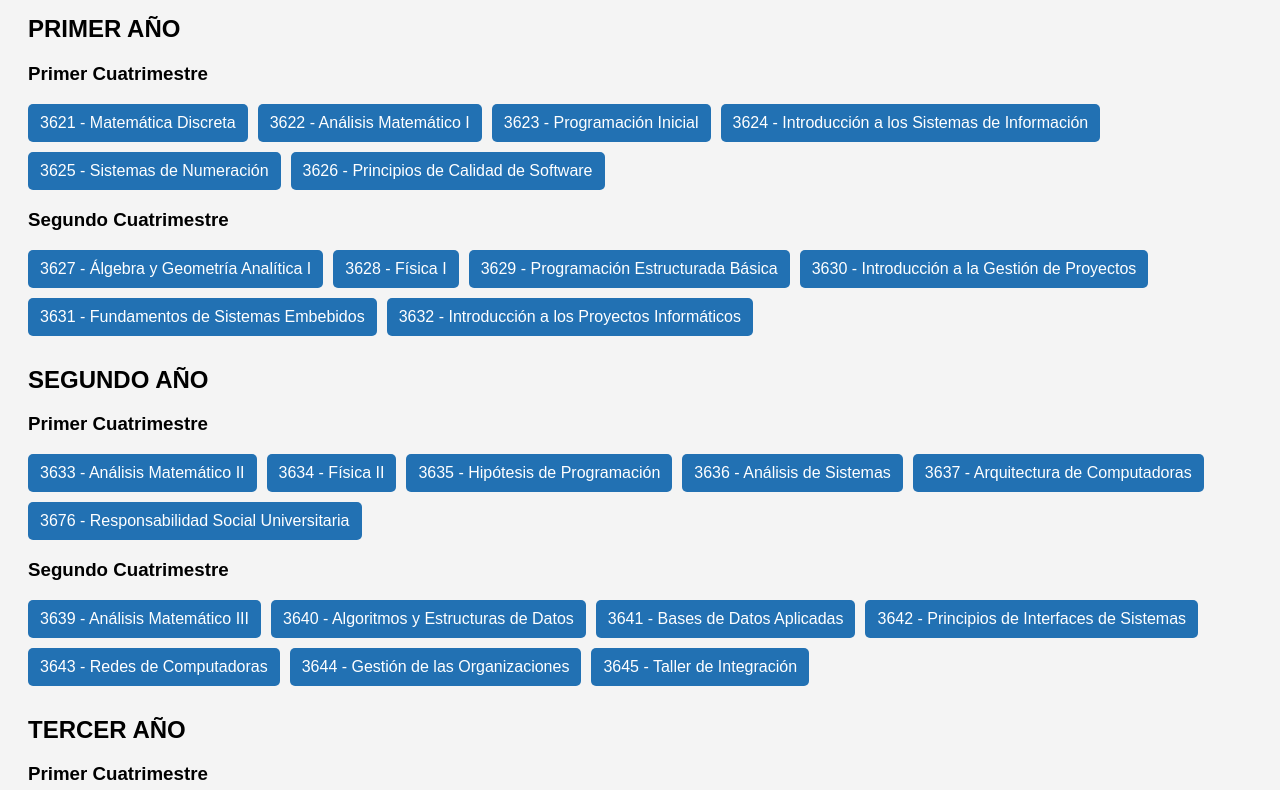
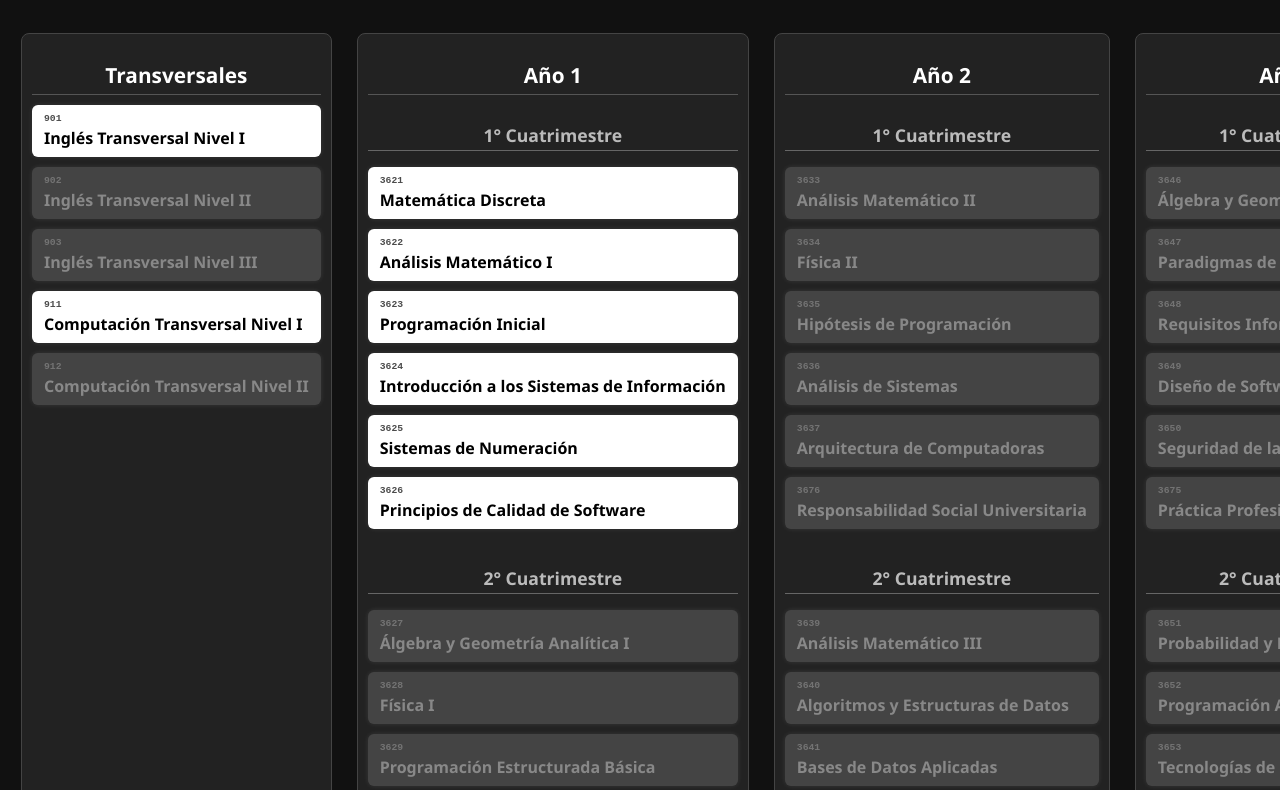
Before and after one commit to ivaa0440/Malla-Ing-Informatica, a plain HTML site: page index.html in a window 1280 px wide. Shown: the part 101-891 px from the top of the page. Drawn offline with Linux system fonts and the light colour scheme.

Commit message:
Update index1.html

```diff
--- a/index.html
+++ b/index.html
@@ -1,224 +1,274 @@
-<!DOCTYPE html><html lang="es">
+<!DOCTYPE html>
+<html lang="es">
 <head>
   <meta charset="UTF-8" />
-  <meta name="viewport" content="width=device-width, initial-scale=1.0" />
-  <title>Malla Interactiva - Ingeniería en Informática UNLaM</title>
+  <title>Malla Curricular - Ingeniería en Informática (UNLaM)</title>
   <style>
     body {
-      font-family: Arial, sans-serif;
-      padding: 20px;
-      background-color: #f4f4f4;
-    }h2 {
-  margin-top: 30px;
+      margin: 0;
+      background-color: #111;
+      color: #fff;
+      font-family: 'Segoe UI', Tahoma, Geneva, Verdana, sans-serif;
     }
-
-.cuatrimestre {
+    .container {
       display: flex;
-  flex-wrap: wrap;
+      overflow-x: auto;
+      padding: 1rem;
+      gap: 15px;
+    }
+    .year {
+      flex: 0 0 auto;
+      margin: 0 5px;
+      min-width: 220px;
+      border: 1px solid #444;
+      border-radius: 8px;
+      padding: 10px;
+      background-color: #222;
+    }
+    .year h2 {
+      text-align: center;
+      margin-bottom: 10px;
+      border-bottom: 1px solid #555;
+      padding-bottom: 5px;
+      font-size: 1.3rem;
+    }
+    .term {
+      display: flex;
+      flex-direction: column;
       gap: 10px;
-  margin-top: 10px;
+      margin-bottom: 20px;
     }
-
-.materia {
-  padding: 10px 12px;
-  border-radius: 5px;
-  background-color: #2271b3; /* bloqueadas por defecto */
-  color: white;
+    .term h3 {
+      font-size: 1.1rem;
+      margin-bottom: 6px;
+      border-bottom: 1px solid #666;
+      padding-bottom: 3px;
+      text-align: center;
+      color: #bbb;
+    }
+    .subject {
+      padding: 8px 12px;
+      border-radius: 6px;
+      position: relative;
       cursor: pointer;
-  transition: 0.3s;
+      transition: transform 0.15s;
+      box-shadow: 0 0 5px rgba(255,255,255,0.1);
+      background-color: #fff; /* desbloqueadas ahora blancas */
+      color: #000;
+      font-weight: 600;
+      user-select: none;
     }
-
-.materia:hover {
-  opacity: 0.9;
+    .subject:hover {
+      transform: scale(1.05);
     }
-
-.aprobada {
-  background-color: #4caf50 !important;
+    .subject.approved {
+      background-color: #2271b3 !important; /* azul celeste fuerte */
+      color: #fff;
+      font-weight: 700;
     }
-
-.desbloqueada {
-  background-color: #add8e6 !important;
-  color: #000;
+    .subject.locked {
+      background-color: #444 !important; /* bloqueadas ahora oscuras */
+      color: #888;
+      cursor: not-allowed;
     }
-
+    .subject small {
+      display: block;
+      font-size: 0.75em;
+      opacity: 0.7;
+      margin-bottom: 3px;
+      font-family: monospace;
+    }
     .tooltip {
-  position: relative;
-  display: inline-block;
-}
-
-.tooltip .tooltiptext {
-  visibility: hidden;
-  width: 240px;
-  background-color: #333;
+      position: absolute;
+      bottom: 100%;
+      left: 0;
+      background: #444;
       color: #fff;
-  text-align: center;
       padding: 5px;
-  border-radius: 6px;
-  position: absolute;
-  z-index: 1;
-  bottom: 125%;
-  left: 50%;
-  margin-left: -120px;
+      border-radius: 4px;
+      white-space: nowrap;
       opacity: 0;
       transition: opacity 0.3s;
+      font-size: 0.75em;
+      pointer-events: none;
+      z-index: 10;
     }
-
-.tooltip:hover .tooltiptext {
-  visibility: visible;
+    .subject:hover .tooltip {
       opacity: 1;
     }
-
   </style>
 </head>
 <body>
-  <h1>Malla Interactiva - Ingeniería en Informática UNLaM</h1>  <div id="malla"></div>  <script>
-    const materias = {
-      "PRIMER AÑO": {
-        "Primer Cuatrimestre": [
-          { codigo: "3621", nombre: "Matemática Discreta" },
-          { codigo: "3622", nombre: "Análisis Matemático I" },
-          { codigo: "3623", nombre: "Programación Inicial" },
-          { codigo: "3624", nombre: "Introducción a los Sistemas de Información" },
-          { codigo: "3625", nombre: "Sistemas de Numeración" },
-          { codigo: "3626", nombre: "Principios de Calidad de Software" }
-        ],
-        "Segundo Cuatrimestre": [
-          { codigo: "3627", nombre: "Álgebra y Geometría Analítica I", correlativas: ["3622"] },
-          { codigo: "3628", nombre: "Física I", correlativas: ["3622"] },
-          { codigo: "3629", nombre: "Programación Estructurada Básica", correlativas: ["3623", "3625"] },
-          { codigo: "3630", nombre: "Introducción a la Gestión de Proyectos", correlativas: ["3624"] },
-          { codigo: "3631", nombre: "Fundamentos de Sistemas Embebidos", correlativas: ["3625"] },
-          { codigo: "3632", nombre: "Introducción a los Proyectos Informáticos", correlativas: ["3626"] }
-        ]
-      },
-      "SEGUNDO AÑO": {
-        "Primer Cuatrimestre": [
-          { codigo: "3633", nombre: "Análisis Matemático II", correlativas: ["3622"] },
-          { codigo: "3634", nombre: "Física II", correlativas: ["3628"] },
-          { codigo: "3635", nombre: "Hipótesis de Programación", correlativas: ["3629", "3621"] },
-          { codigo: "3636", nombre: "Análisis de Sistemas", correlativas: ["3629", "3621"] },
-          { codigo: "3637", nombre: "Arquitectura de Computadoras", correlativas: ["3625", "3629"] },
-          { codigo: "3676", nombre: "Responsabilidad Social Universitaria", correlativas: ["3626"] }
-        ],
-        "Segundo Cuatrimestre": [
-          { codigo: "3639", nombre: "Análisis Matemático III", correlativas: ["3633"] },
-          { codigo: "3640", nombre: "Algoritmos y Estructuras de Datos", correlativas: ["3635"] },
-          { codigo: "3641", nombre: "Bases de Datos Aplicadas", correlativas: ["3636"] },
-          { codigo: "3642", nombre: "Principios de Interfaces de Sistemas", correlativas: ["3637", "3626"] },
-          { codigo: "3643", nombre: "Redes de Computadoras", correlativas: ["3635", "3637"] },
-          { codigo: "3644", nombre: "Gestión de las Organizaciones", correlativas: ["3636", "3635", "3624"] },
-          { codigo: "3645", nombre: "Taller de Integración", correlativas: ["3629", "3635", "3636", "3637"] }
-        ]
-      },
-      "TERCER AÑO": {
-        "Primer Cuatrimestre": [
-          { codigo: "3646", nombre: "Álgebra y Geometría Analítica II", correlativas: ["3627"] },
-          { codigo: "3647", nombre: "Paradigmas de Programación", correlativas: ["3640", "3635"] },
-          { codigo: "3648", nombre: "Requisitos Informáticos", correlativas: ["3641", "3636"] },
-          { codigo: "3649", nombre: "Diseño de Software", correlativas: ["3641", "3647"] },
-          { codigo: "3650", nombre: "Seguridad de la Información", correlativas: ["3641", "3643"] },
-          { codigo: "3675", nombre: "Práctica Profesional Supervisada", correlativas: ["3642"] }
-        ],
-        "Segundo Cuatrimestre": [
-          { codigo: "3651", nombre: "Probabilidad y Estadística", correlativas: ["3646", "3621"] },
-          { codigo: "3652", nombre: "Programación Avanzada", correlativas: ["3649", "3647"] },
-          { codigo: "3653", nombre: "Tecnologías de Bases de Datos", correlativas: ["3641"] },
-          { codigo: "3654", nombre: "Virtualización de Hardware", correlativas: ["3643", "3644"] },
-          { codigo: "3655", nombre: "Auditoría y Legislación", correlativas: ["3643", "3644"] }
-        ]
-      },
-      "CUARTO AÑO": {
-        "Primer Cuatrimestre": [
-          { codigo: "3656", nombre: "Estadística Aplicada", correlativas: ["3651", "3641"] },
-          { codigo: "3657", nombre: "Autómatas y Gramáticas", correlativas: ["3652", "3648"] },
-          { codigo: "3658", nombre: "Programación Concurrente", correlativas: ["3652", "3649"] },
-          { codigo: "3659", nombre: "Diseño de Procesos Avanzados", correlativas: ["3654", "3644"] },
-          { codigo: "3660", nombre: "Arquitectura de Software", correlativas: ["3652", "3649"] },
-          { codigo: "3661", nombre: "Gestión de Proyectos", correlativas: ["3656", "3644"] }
-        ],
-        "Segundo Cuatrimestre": [
-          { codigo: "3662", nombre: "Matemática Aplicada", correlativas: ["3651"] },
-          { codigo: "3663", nombre: "Lenguajes y Compiladores", correlativas: ["3657"] },
-          { codigo: "3664", nombre: "Inteligencia Artificial", correlativas: ["3651", "3646"] },
-          { codigo: "3665", nombre: "Gestión Aplicada al Desarrollo de Software II", correlativas: ["3659", "3652"] },
-          { codigo: "3666", nombre: "Seguridad Aplicada y Forensia", correlativas: ["3655", "3652", "3649"] },
-          { codigo: "3667", nombre: "Gestión de la Calidad en Procesos de Sistemas", correlativas: ["3647"] }
-        ]
-      },
-      "QUINTO AÑO": {
-        "Primer Cuatrimestre": [
-          { codigo: "3668", nombre: "Inteligencia Artificial Aplicada", correlativas: ["3664", "3656"] },
-          { codigo: "3669", nombre: "Innovación y Emprendedorismo", correlativas: ["3661"] },
-          { codigo: "3670", nombre: "Ciencia de Datos", correlativas: ["3664", "3656"] },
-          { codigo: "3671", nombre: "Proyecto Final de Carrera", correlativas: ["3667", "3661", "3660"] },
-          { codigo: "3672", nombre: "Electiva I", correlativas: ["3658", "3661", "3663"] }
-        ],
-        "Segundo Cuatrimestre": [
-          { codigo: "3673", nombre: "Electiva II", correlativas: ["3662", "3666"] },
-          { codigo: "3674", nombre: "Electiva III", correlativas: ["3664", "3665"] }
-        ]
-      },
-      "ELECTIVAS": {
-        "Electiva I": [
-          { codigo: "3677", nombre: "Lenguaje Orientado a Negocios" }
-        ],
-        "Electiva II": [
-          { codigo: "3678", nombre: "Tecnologías en Seguridad" }
-        ],
-        "Electiva III": [
-          { codigo: "3679", nombre: "Visión Artificial" }
-        ]
-      },
-      "COMUNES (HCS UNLaM)": {
-        "": [
-          { codigo: "901", nombre: "Inglés Transversal Nivel I" },
-          { codigo: "902", nombre: "Inglés Transversal Nivel II", correlativas: ["901"] },
-          { codigo: "903", nombre: "Inglés Transversal Nivel III", correlativas: ["902"] },
-          { codigo: "911", nombre: "Computación Transversal Nivel I" },
-          { codigo: "912", nombre: "Computación Transversal Nivel II", correlativas: ["911"] }
-        ]
+  <h1 style="text-align:center; padding: 1rem 0;">Malla Curricular - Ingeniería en Informática (UNLaM)</h1>
+  <div class="container" id="malla"></div>
+
+  <script>
+    const materias = [
+      // Transversales, año 0
+      { codigo: '901', nombre: 'Inglés Transversal Nivel I', año: 0, cuatrimestre: 0, correlativas: [] },
+      { codigo: '902', nombre: 'Inglés Transversal Nivel II', año: 0, cuatrimestre: 0, correlativas: ['901'] },
+      { codigo: '903', nombre: 'Inglés Transversal Nivel III', año: 0, cuatrimestre: 0, correlativas: ['902'] },
+      { codigo: '911', nombre: 'Computación Transversal Nivel I', año: 0, cuatrimestre: 0, correlativas: [] },
+      { codigo: '912', nombre: 'Computación Transversal Nivel II', año: 0, cuatrimestre: 0, correlativas: ['911'] },
+
+      // Primer Año
+      { codigo: '3621', nombre: 'Matemática Discreta', año: 1, cuatrimestre: 1, correlativas: [] },
+      { codigo: '3622', nombre: 'Análisis Matemático I', año: 1, cuatrimestre: 1, correlativas: [] },
+      { codigo: '3623', nombre: 'Programación Inicial', año: 1, cuatrimestre: 1, correlativas: [] },
+      { codigo: '3624', nombre: 'Introducción a los Sistemas de Información', año: 1, cuatrimestre: 1, correlativas: [] },
+      { codigo: '3625', nombre: 'Sistemas de Numeración', año: 1, cuatrimestre: 1, correlativas: [] },
+      { codigo: '3626', nombre: 'Principios de Calidad de Software', año: 1, cuatrimestre: 1, correlativas: [] },
+
+      { codigo: '3627', nombre: 'Álgebra y Geometría Analítica I', año: 1, cuatrimestre: 2, correlativas: ['3622'] },
+      { codigo: '3628', nombre: 'Física I', año: 1, cuatrimestre: 2, correlativas: ['3622'] },
+      { codigo: '3629', nombre: 'Programación Estructurada Básica', año: 1, cuatrimestre: 2, correlativas: ['3623', '3625'] },
+      { codigo: '3630', nombre: 'Introducción a la Gestión de Proyectos', año: 1, cuatrimestre: 2, correlativas: ['3624'] },
+      { codigo: '3631', nombre: 'Fundamentos de Sistemas Embebidos', año: 1, cuatrimestre: 2, correlativas: ['3625'] },
+      { codigo: '3632', nombre: 'Introducción a los Proyectos Informáticos', año: 1, cuatrimestre: 2, correlativas: ['3626'] },
+
+      // Segundo Año
+      { codigo: '3633', nombre: 'Análisis Matemático II', año: 2, cuatrimestre: 1, correlativas: ['3622'] },
+      { codigo: '3634', nombre: 'Física II', año: 2, cuatrimestre: 1, correlativas: ['3628'] },
+      { codigo: '3635', nombre: 'Hipótesis de Programación', año: 2, cuatrimestre: 1, correlativas: ['3629', '3621'] },
+      { codigo: '3636', nombre: 'Análisis de Sistemas', año: 2, cuatrimestre: 1, correlativas: ['3629', '3621'] },
+      { codigo: '3637', nombre: 'Arquitectura de Computadoras', año: 2, cuatrimestre: 1, correlativas: ['3625', '3629'] },
+      { codigo: '3676', nombre: 'Responsabilidad Social Universitaria', año: 2, cuatrimestre: 1, correlativas: ['3626'] },
+
+      { codigo: '3639', nombre: 'Análisis Matemático III', año: 2, cuatrimestre: 2, correlativas: ['3633'] },
+      { codigo: '3640', nombre: 'Algoritmos y Estructuras de Datos', año: 2, cuatrimestre: 2, correlativas: ['3635'] },
+      { codigo: '3641', nombre: 'Bases de Datos Aplicadas', año: 2, cuatrimestre: 2, correlativas: ['3636'] },
+      { codigo: '3642', nombre: 'Principios de Interfaces de Sistemas', año: 2, cuatrimestre: 2, correlativas: ['3637', '3626'] },
+      { codigo: '3643', nombre: 'Redes de Computadoras', año: 2, cuatrimestre: 2, correlativas: ['3635', '3637'] },
+      { codigo: '3644', nombre: 'Gestión de las Organizaciones', año: 2, cuatrimestre: 2, correlativas: ['3636', '3635', '3624'] },
+      { codigo: '3645', nombre: 'Taller de Integración', año: 2, cuatrimestre: 2, correlativas: ['3629', '3635', '3636', '3637'] },
+
+      // Tercer Año
+      { codigo: '3646', nombre: 'Álgebra y Geometría Analítica II', año: 3, cuatrimestre: 1, correlativas: ['3627'] },
+      { codigo: '3647', nombre: 'Paradigmas de Programación', año: 3, cuatrimestre: 1, correlativas: ['3640', '3635'] },
+      { codigo: '3648', nombre: 'Requisitos Informáticos', año: 3, cuatrimestre: 1, correlativas: ['3641', '3636'] },
+      { codigo: '3649', nombre: 'Diseño de Software', año: 3, cuatrimestre: 1, correlativas: ['3641', '3647'] },
+      { codigo: '3650', nombre: 'Seguridad de la Información', año: 3, cuatrimestre: 1, correlativas: ['3641', '3643'] },
+      { codigo: '3675', nombre: 'Práctica Profesional Supervisada', año: 3, cuatrimestre: 1, correlativas: ['3642'] },
+
+      { codigo: '3651', nombre: 'Probabilidad y Estadística', año: 3, cuatrimestre: 2, correlativas: ['3646', '3621'] },
+      { codigo: '3652', nombre: 'Programación Avanzada', año: 3, cuatrimestre: 2, correlativas: ['3649', '3647'] },
+      { codigo: '3653', nombre: 'Tecnologías de Bases de Datos', año: 3, cuatrimestre: 2, correlativas: ['3641'] },
+      { codigo: '3654', nombre: 'Virtualización de Hardware', año: 3, cuatrimestre: 2, correlativas: ['3643', '3644'] },
+      { codigo: '3655', nombre: 'Auditoría y Legislación', año: 3, cuatrimestre: 2, correlativas: ['3643', '3644'] },
+
+      // Cuarto Año
+      { codigo: '3656', nombre: 'Estadística Aplicada', año: 4, cuatrimestre: 1, correlativas: ['3651', '3641'] },
+      { codigo: '3657', nombre: 'Autómatas y Gramáticas', año: 4, cuatrimestre: 1, correlativas: ['3652', '3648'] },
+      { codigo: '3658', nombre: 'Programación Concurrente', año: 4, cuatrimestre: 1, correlativas: ['3652', '3649'] },
+      { codigo: '3659', nombre: 'Diseño de Procesos Avanzados', año: 4, cuatrimestre: 1, correlativas: ['3654', '3644'] },
+      { codigo: '3660', nombre: 'Arquitectura de Software', año: 4, cuatrimestre: 1, correlativas: ['3652', '3649'] },
+      { codigo: '3661', nombre: 'Gestión de Proyectos', año: 4, cuatrimestre: 1, correlativas: ['3656', '3644'] },
+
+      { codigo: '3662', nombre: 'Matemática Aplicada', año: 4, cuatrimestre: 2, correlativas: ['3651'] },
+      { codigo: '3663', nombre: 'Lenguajes y Compiladores', año: 4, cuatrimestre: 2, correlativas: ['3657'] },
+      { codigo: '3664', nombre: 'Inteligencia Artificial', año: 4, cuatrimestre: 2, correlativas: ['3651', '3646'] },
+      { codigo: '3665', nombre: 'Gestión Aplicada al Desarrollo de Software II', año: 4, cuatrimestre: 2, correlativas: ['3659', '3652'] },
+      { codigo: '3666', nombre: 'Seguridad Aplicada y Forensia', año: 4, cuatrimestre: 2, correlativas: ['3655', '3652', '3649'] },
+      { codigo: '3667', nombre: 'Gestión de la Calidad en Procesos de Sistemas', año: 4, cuatrimestre: 2, correlativas: ['3647'] },
+
+      // Quinto Año
+      { codigo: '3668', nombre: 'Inteligencia Artificial Aplicada', año: 5, cuatrimestre: 1, correlativas: ['3664', '3656'] },
+      { codigo: '3669', nombre: 'Innovación y Emprendedorismo', año: 5, cuatrimestre: 1, correlativas: ['3661'] },
+      { codigo: '3670', nombre: 'Ciencia de Datos', año: 5, cuatrimestre: 1, correlativas: ['3664', '3656'] },
+      { codigo: '3671', nombre: 'Proyecto Final de Carrera*', año: 5, cuatrimestre: 1, correlativas: ['3667', '3661', '3660'] },
+      { codigo: '3672', nombre: 'Electiva I', año: 5, cuatrimestre: 1, correlativas: ['3658', '3661', '3663'] },
+
+      { codigo: '3673', nombre: 'Electiva II', año: 5, cuatrimestre: 2, correlativas: ['3662', '3666'] },
+      { codigo: '3674', nombre: 'Electiva III', año: 5, cuatrimestre: 2, correlativas: ['3664', '3665'] },
+
+      // Electivas
+      { codigo: '3677', nombre: 'Lenguaje Orientado a Negocios', año: 5, cuatrimestre: 2, correlativas: [] },
+      { codigo: '3678', nombre: 'Tecnologías en Seguridad', año: 5, cuatrimestre: 2, correlativas: [] },
+      { codigo: '3679', nombre: 'Visión Artificial', año: 5, cuatrimestre: 2, correlativas: [] },
+    ];
+
+    const estado = JSON.parse(localStorage.getItem("estadoMaterias") || '{}');
+    const malla = document.getElementById('malla');
+
+    // Función para crear columna de materias por año
+    function crearColumna(año) {
+      const col = document.createElement('div');
+      col.className = 'year';
+      col.innerHTML = `<h2>${año === 0 ? 'Transversales' : `Año ${año}`}</h2>`;
+
+      // Si año > 0, mostrar cuatrimestres 1 y 2, si año=0 no mostrar cuatrimestres (todos juntos)
+      if (año === 0) {
+        const bloque = document.createElement('div');
+        bloque.className = 'term';
+        materias.filter(m => m.año === 0).forEach(mat => {
+          const div = crearMateriaDiv(mat);
+          bloque.appendChild(div);
+        });
+        col.appendChild(bloque);
+      } else {
+        for (let cuat = 1; cuat <= 2; cuat++) {
+          const bloque = document.createElement('div');
+          bloque.className = 'term';
+          bloque.innerHTML = `<h3>${cuat}° Cuatrimestre</h3>`;
+          materias.filter(m => m.año === año && m.cuatrimestre === cuat).forEach(mat => {
+            const div = crearMateriaDiv(mat);
+            bloque.appendChild(div);
+          });
+          col.appendChild(bloque);
         }
-    };
-
-    const mallaDiv = document.getElementById("malla");
-
-    for (const [anio, cuatrimestres] of Object.entries(materias)) {
-      const titulo = document.createElement("h2");
-      titulo.textContent = anio;
-      mallaDiv.appendChild(titulo);
-
-      for (const [cuatri, materiasCuatri] of Object.entries(cuatrimestres)) {
-        if (cuatri) {
-          const subtitulo = document.createElement("h3");
-          subtitulo.textContent = cuatri;
-          mallaDiv.appendChild(subtitulo);
+      }
+      return col;
     }
 
-        const contenedor = document.createElement("div");
-        contenedor.className = "cuatrimestre";
+    // Crea el div de una materia con tooltip y datos
+    function crearMateriaDiv(mat) {
+      const div = document.createElement('div');
+      div.className = 'subject';
+      div.dataset.codigo = mat.codigo;
+      div.dataset.correlativas = mat.correlativas.join(',');
 
-        for (const mat of materiasCuatri) {
-          const div = document.createElement("div");
-          div.className = "materia";
-          div.textContent = `${mat.codigo} - ${mat.nombre}`;
+      div.innerHTML = `<small>${mat.codigo}</small>${mat.nombre}<div class="tooltip"></div>`;
+      return div;
+    }
 
-          if (mat.correlativas && mat.correlativas.length > 0) {
-            const tooltip = document.createElement("div");
-            tooltip.className = "tooltip";
-            tooltip.appendChild(div);
+    // Crear columnas: transversales (0), años 1 a 5
+    malla.appendChild(crearColumna(0));
+    for(let año=1; año<=5; año++) {
+      malla.appendChild(crearColumna(año));
+    }
 
-            const tooltipText = document.createElement("span");
-            tooltipText.className = "tooltiptext";
-            tooltipText.textContent = `Correlativas: ${mat.correlativas.join(", ")}`;
-            tooltip.appendChild(tooltipText);
+    // Actualizar estado visual (aprobadas y bloqueadas)
+    function actualizarEstado() {
+      document.querySelectorAll('.subject').forEach(div => {
+        const codigo = div.dataset.codigo;
+        const aprobada = estado[codigo];
+        const faltan = div.dataset.correlativas.split(',').filter(c => c && !estado[c]);
 
-            contenedor.appendChild(tooltip);
-          } else {
-            contenedor.appendChild(div);
+        div.classList.remove('approved', 'locked');
+        div.querySelector('.tooltip').textContent = '';
+
+        if (aprobada) {
+          div.classList.add('approved');
+        } else if (faltan.length > 0) {
+          div.classList.add('locked');
+          div.querySelector('.tooltip').textContent = 'Faltan: ' + faltan.join(', ');
         }
+      });
     }
-        mallaDiv.appendChild(contenedor);
-      }
-    }
-  </script></body>
+
+    // Evento click para cambiar estado aprobado (solo si no está bloqueada)
+    malla.addEventListener('click', (ev) => {
+      const div = ev.target.closest('.subject');
+      if (!div) return;
+      if (div.classList.contains('locked')) return;
+
+      const cod = div.dataset.codigo;
+      estado[cod] = !estado[cod];
+      localStorage.setItem("estadoMaterias", JSON.stringify(estado));
+      actualizarEstado();
+    });
+
+    actualizarEstado();
+  </script>
+</body>
 </html>
```
Lines whose indentation alone changed are shown as unchanged.
